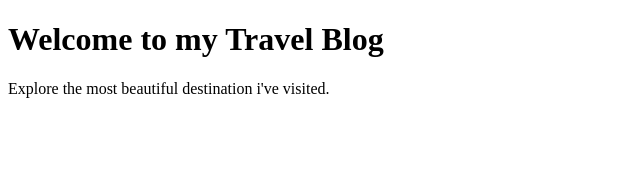
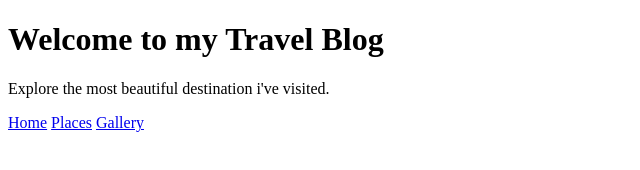
Before and after one commit to RupaliZade/assignment-5, a plain HTML site: page index.html in a window 1280 px wide. Shown: the whole page, without its empty margins (0-640 px from the left). Drawn offline with Linux system fonts and the light colour scheme.

Commit message:
navigations link added

```diff
--- a/inex.html
+++ b/index.html
@@ -6,5 +6,12 @@
 <body>
     <h1>Welcome to my Travel Blog</h1>
     <p>Explore the most beautiful destination i've visited.</p>
+
+    <nav>
+        <a href="index.html">Home</a>
+        <a href="places.html">Places</a>
+        <a href="gallery.html">Gallery</a>
+    </nav>
 </body>
+
 </html>
```
